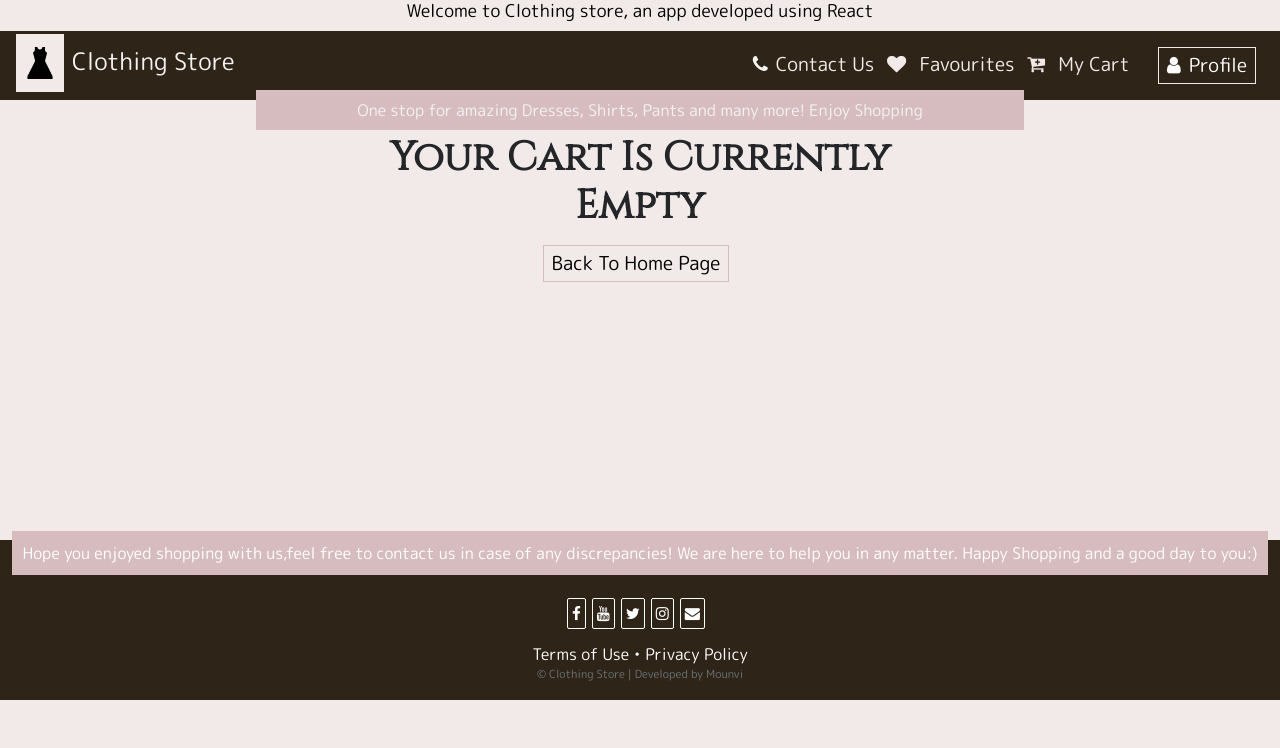
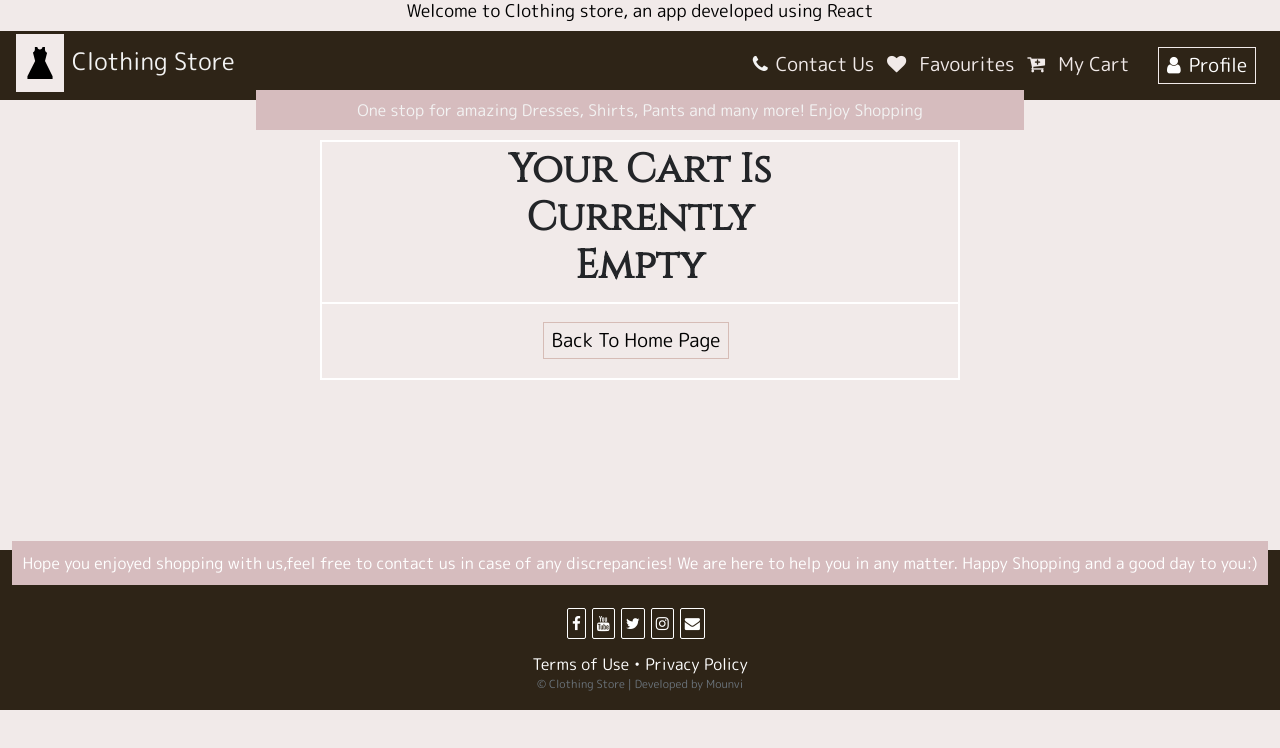
Before and after one commit to mounvip1525/LocalStocks, a React (Create React App) app: page /cart in a window 1280 px wide. Shown: the top 748 px of the page. Built offline with nearby package versions, Linux system fonts and the light colour scheme.

Commit message:
empty cart and favourite page fix

```diff
--- a/src/App.css
+++ b/src/App.css
@@ -243,8 +243,19 @@ section{
 .copyright{
   font-size:0.7rem;
 }
+/* favourites */
 .favouritesList{
   min-height:50vh;
+}
+.notfound2{
+  margin:auto;
+  border:2px solid white;
+  width:50vw;
+  margin-top:10px;
+}
+.divider-bottom{
+  border-top:2px solid white;
+  padding:15px;
 }
 /* modal */
 .price-line{
--- a/src/components/Cart/Cart.js
+++ b/src/components/Cart/Cart.js
@@ -32,9 +32,9 @@ export default class Cart extends Component {
                               </React.Fragment>
                                 )
                         } else {
-                            return(<div>
+                            return(<div className="notfound2">
                                         <Title name="your cart is currently" title="empty" />
-                                        <div className="w-100 text-center">
+                                        <div className="w-100 text-center divider-bottom">
                                         <Link to="/">
                                             <ButtonContainer3>
                                                 <p className="m-0 p-0">Back to Home page</p>
--- a/src/components/Favourites/FavouritesList.js
+++ b/src/components/Favourites/FavouritesList.js
@@ -18,9 +18,9 @@ export default class FavouritesList extends Component {
                                 return (
                                 <Favourites item={item} value={value}/>
                             )}):
-                                <div>
+                                <div className="notfound2">
                                     <Title name="You have NO" title="Favourites"/>
-                                    <div className="w-100 text-center">
+                                    <div className="w-100 text-center divider-bottom">
                                         <Link to="/">
                                             <ButtonContainer3>
                                                 <p className="m-0 p-0">Back to Home page</p>
```
Also changed, not shown: 1 other file (tests, documents, lock files or other folders).
